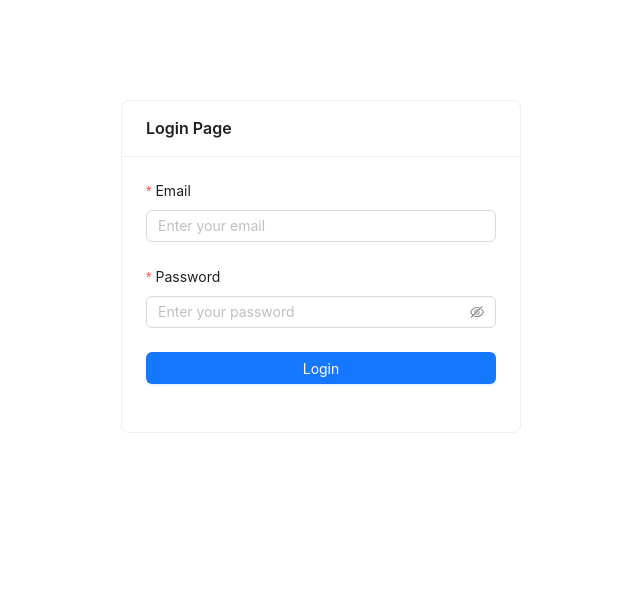
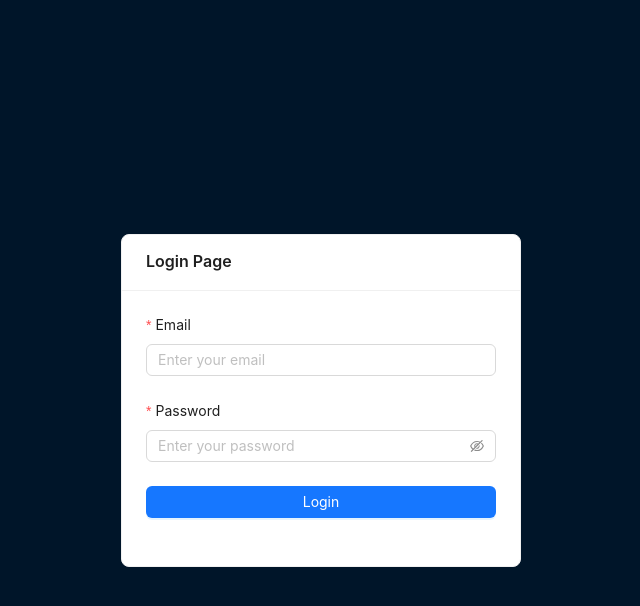
Before and after one commit to JNimesh/ims, a React (Create React App) app in the folder front-end/dashboard/: page /login in a window 1280 px wide. Shown: the top 606 px of the page, without its empty margins (319-959 px from the left). Built offline with nearby package versions, Linux system fonts and the light colour scheme; the HTML template or start-up script is replaced by a standard one.

Commit message:
Updated styles in login page

```diff
--- a/front-end/dashboard/src/pages/LoginPage.tsx
+++ b/front-end/dashboard/src/pages/LoginPage.tsx
@@ -51,21 +51,30 @@ const LoginPage: React.FC<LoginPageProps> = ({ setIsAuthenticated }) => {
     };
 
     return (
-        <Card title="Login Page" style={{ width: 400, margin: "100px auto" }}>
+        <div
+            style={{
+                backgroundColor: "#001529",
+                height: "100vh",
+                display: "flex",
+                justifyContent: "center",
+                alignItems: "center",
+            }}
+        >
+            <Card title="Login Page" style={{width: 400}}>
                 <Form onFinish={onFinish} layout="vertical">
                     <Form.Item
                         label="Email"
                         name="email"
-                    rules={[{ required: true, message: "Email is required" }]}
+                        rules={[{required: true, message: "Email is required"}]}
                     >
-                    <Input placeholder="Enter your email" />
+                        <Input placeholder="Enter your email"/>
                     </Form.Item>
                     <Form.Item
                         label="Password"
                         name="password"
-                    rules={[{ required: true, message: "Password is required" }]}
+                        rules={[{required: true, message: "Password is required"}]}
                     >
-                    <Input.Password placeholder="Enter your password" />
+                        <Input.Password placeholder="Enter your password"/>
                     </Form.Item>
                     <Form.Item>
                         <Button type="primary" htmlType="submit" loading={loading} block>
@@ -74,6 +83,7 @@ const LoginPage: React.FC<LoginPageProps> = ({ setIsAuthenticated }) => {
                     </Form.Item>
                 </Form>
             </Card>
+        </div>
     );
 };
 
```
Lines whose indentation alone changed are shown as unchanged.
